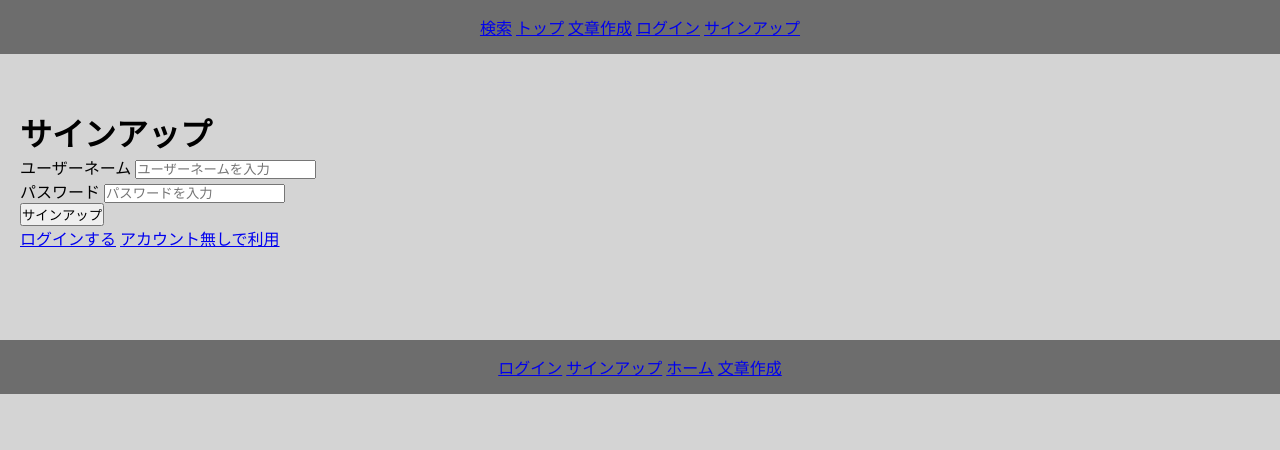
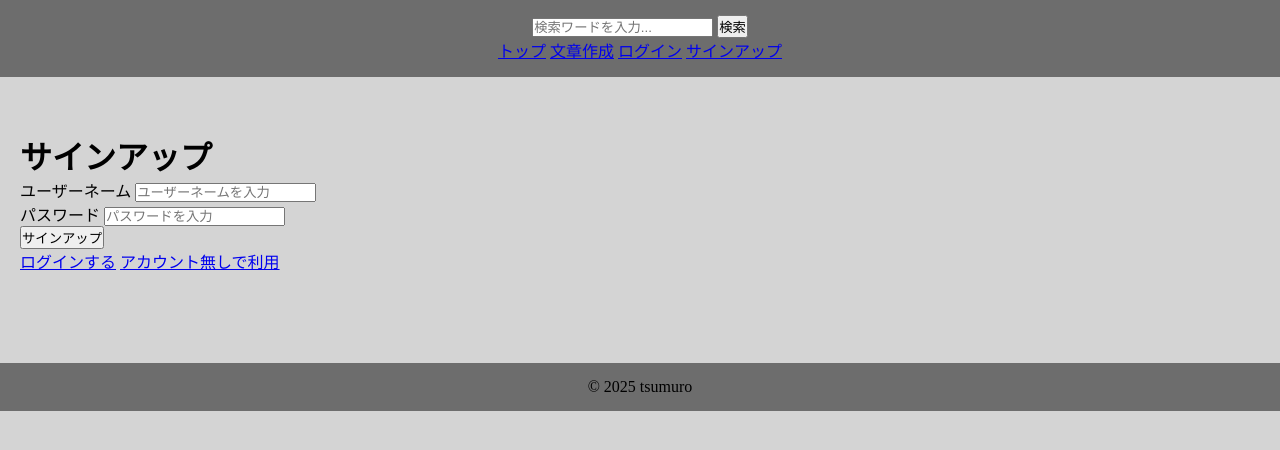
Before and after one commit to o-tsumuro/typingproject, a Django app: page /accounts/ in a window 1280 px wide. Shown: the top 450 px of the page. Run offline with Django 4.2, Linux system fonts and the light colour scheme.

Commit message:
header-検索フォーム追加

```diff
--- a/typingapp/templates/base.html
+++ b/typingapp/templates/base.html
@@ -16,7 +16,11 @@
         <div id="login-user">{{ user.username }}</div>
     {% endif %}
 
-    <a href="{% url "contentapp:typing_list" %}">検索</a>
+    <form method="get" action="{% url "contentapp:typing_list" %}">
+        {% csrf_token %}
+        <input type="text" name="search" placeholder="検索ワードを入力...">
+        <button type="submit">検索</button>
+    </form>
     <a href="{% url "typingapp:index" %}">トップ</a>
     <a href="{% url "contentapp:create_content" %}">文章作成</a>
     {% if user.is_authenticated %}
@@ -34,17 +38,7 @@
 </div>
 
 <footer>
-
-    {% if user.is_authenticated %}
-        <a href="{% url "accounts:logout" %}">ログアウト</a>
-        <a href="{% url "contentapp:mypage" username=request.user.username %}">マイページ</a>
-    {% else %}
-        <a href="{% url "accounts:login" %}">ログイン</a>
-        <a href="{% url "accounts:signup" %}">サインアップ</a>
-    {% endif %}
-    <a href="{% url "typingapp:index" %}">ホーム</a>
-    <a href="{% url "contentapp:create_content" %}">文章作成</a>
-
+    &copy; 2025 tsumuro
 </footer>
 
 </body>
```
